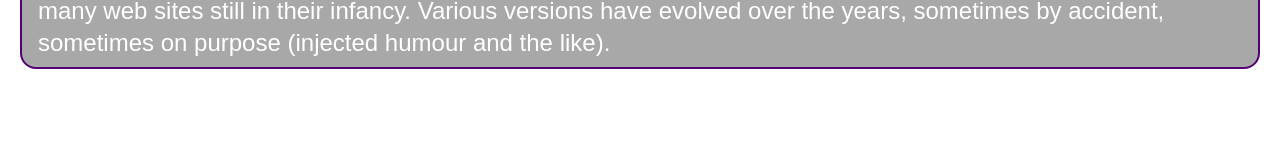
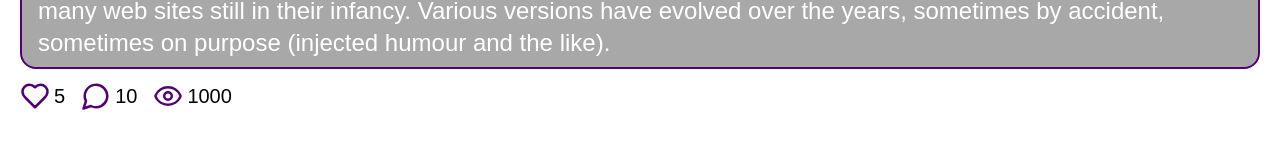
Before and after one commit to SeongKookKIM/Hantan, a Next.js app: page / in a window 1280 px wide. Shown: the part 409-558 px from the top of the page. Built offline with nearby package versions, Linux system fonts and the light colour scheme.

Commit message:
Feat.Like, Comment, Watched UI

```diff
--- a/src/app/(home)/components/hatan-card/index.tsx
+++ b/src/app/(home)/components/hatan-card/index.tsx
@@ -1,6 +1,7 @@
 import { useState, type HTMLAttributes } from 'react'
 import { cn } from '@/lib/utils'
 import { useTextArea } from '../../hooks/use-textarea-height'
+import { Eye, Heart, MessageCircle } from 'lucide-react'
 
 export default function HantanCard({
   className,
@@ -21,6 +22,22 @@ export default function HantanCard({
         defaultValue={text}
         readOnly={true}
       ></textarea>
+
+      {/* Like, Comment, Watched */}
+      <ul className="flex gap-4 mt-3">
+        <li className="common-icon">
+          <Heart size={30} color="#540075" className="cursor-pointer" />
+          <span>5</span>
+        </li>
+        <li className="common-icon">
+          <MessageCircle size={30} color="#540075" className="cursor-pointer" />
+          <span>10</span>
+        </li>
+        <li className={cn('common-icon', 'cursor-default')}>
+          <Eye size={30} color="#540075" className="cursor-pointer" />
+          <span>1000</span>
+        </li>
+      </ul>
     </main>
   )
 }
--- a/src/app/globals.css
+++ b/src/app/globals.css
@@ -30,4 +30,7 @@ body {
   textArea {
     @apply resize-none py-3 px-4 block w-full min-h-52 border-2 rounded-lg focus:outline-none text-2xl text-white bg-secondary overflow-hidden mt-4;
   }
+  .common-icon {
+    @apply flex gap-1 items-center text-xl cursor-default;
+  }
 }
```
